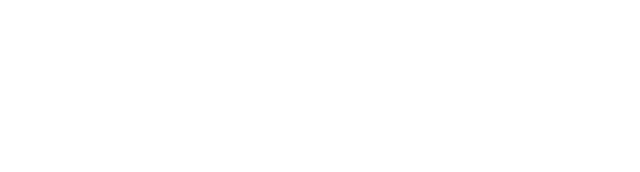
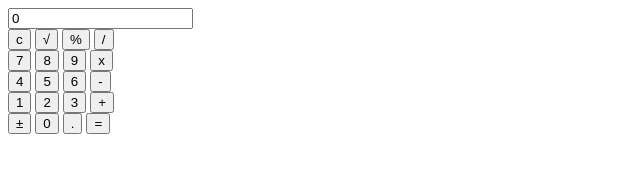
Before and after one commit to YakeDev/calculatrice-ek, a plain HTML site: page index.html in a window 1280 px wide. Shown: the whole page, without its empty margins (0-640 px from the left). Drawn offline with Linux system fonts and the light colour scheme.

Commit message:
Creationde la structure de la calculatrice avec HTML (boutons et ecran)

```diff
--- a/index.html
+++ b/index.html
@@ -5,5 +5,45 @@
     <meta name="viewport" content="width=device-width, initial-scale=1.0" />
     <title>YakeCalc</title>
   </head>
-  <body></body>
+  <body>
+    <div class="section">
+      <div class="container">
+        <div class="calc-ecran">
+          <input type="text" name="" id="ecran" value="0" maxlength="10" />
+        </div>
+        <div class="calc-btn">
+          <div class="ranger-touch">
+            <button type="button" value="c">c</button>
+            <button type="button" value="√">√</button>
+            <button type="button" value="%">%</button>
+            <button type="button" value="/">/</button>
+          </div>
+          <div class="ranger-touch">
+            <button type="button" value="7">7</button>
+            <button type="button" value="8">8</button>
+            <button type="button" value="9">9</button>
+            <button type="button" value="x">x</button>
+          </div>
+          <div class="ranger-touch">
+            <button type="button" value="4">4</button>
+            <button type="button" value="5">5</button>
+            <button type="button" value="6">6</button>
+            <button type="button" value="-">-</button>
+          </div>
+          <div class="ranger-touch">
+            <button type="button" value="1">1</button>
+            <button type="button" value="2">2</button>
+            <button type="button" value="3">3</button>
+            <button type="button" value="+">+</button>
+          </div>
+          <div class="ranger-touch">
+            <button type="button" value="+-">±</button>
+            <button type="button" value="0">0</button>
+            <button type="button" value=".">.</button>
+            <button type="button" value="=">=</button>
+          </div>
+        </div>
+      </div>
+    </div>
+  </body>
 </html>
```
